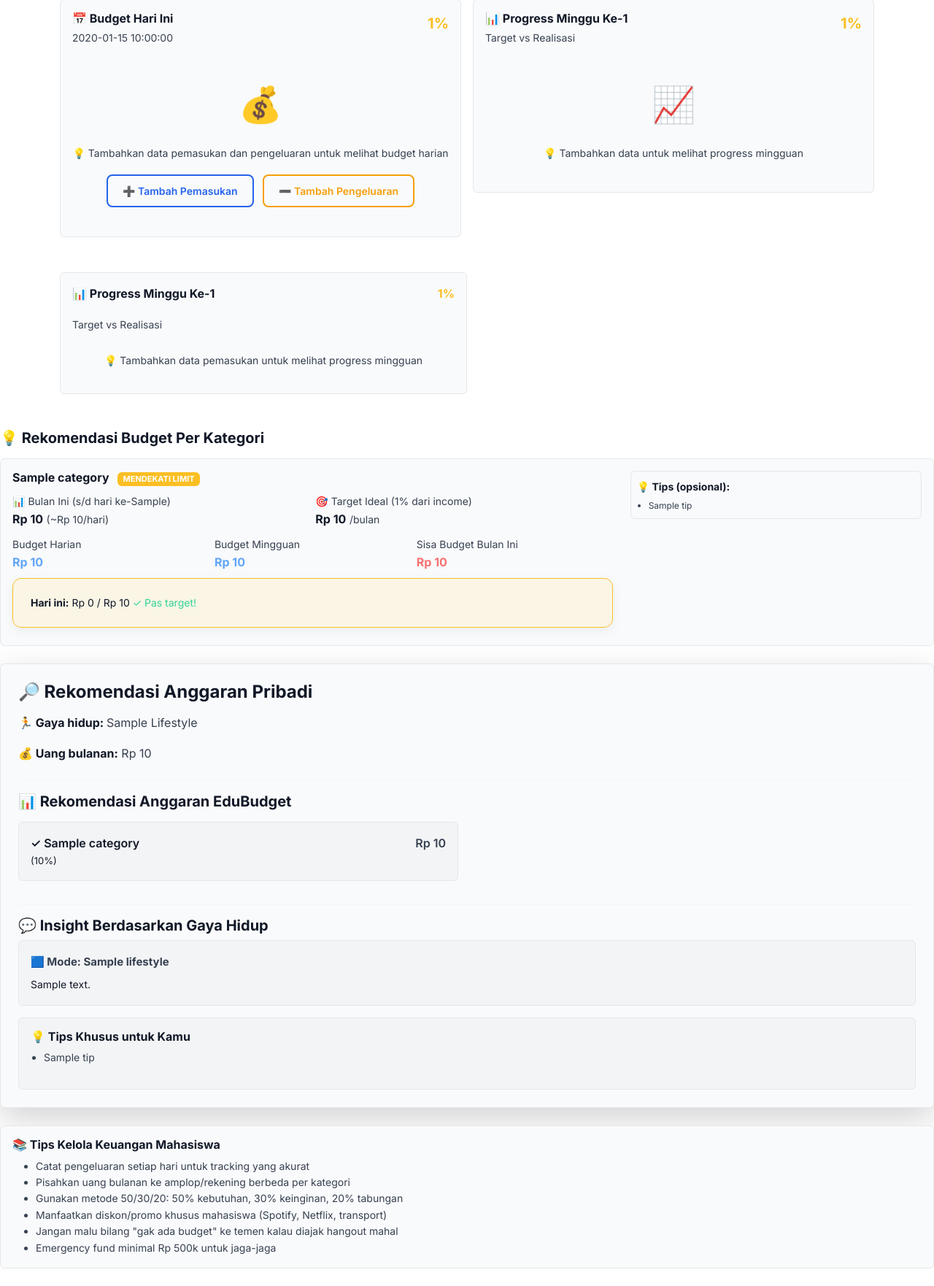
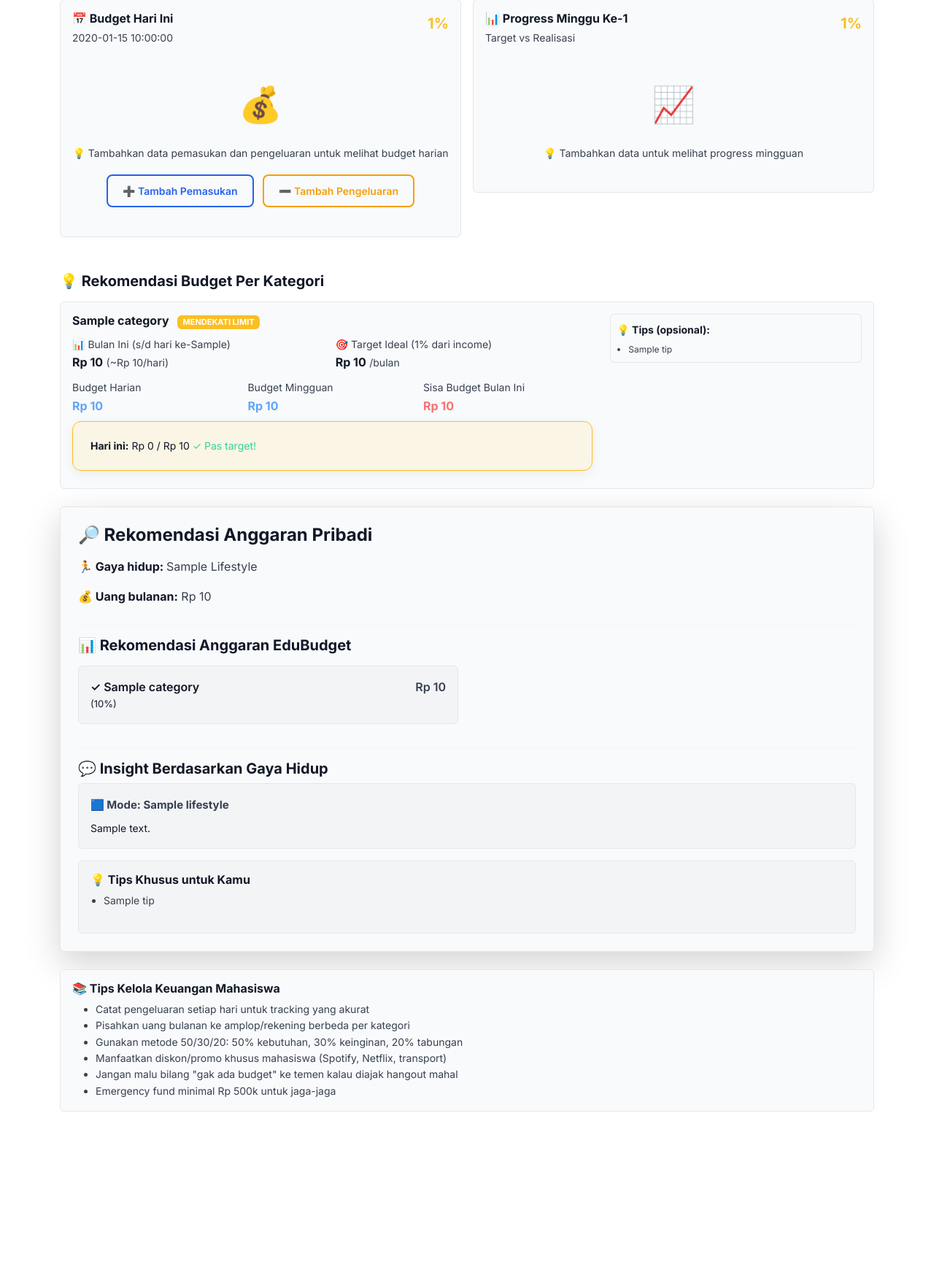
Before and after one commit to arkham55/edubadget, a Flask app: template templates/analytics.html in a window 1280 px wide. Shown: the part 719-2481 px from the top of the page at 73% size. After the commit the page ends 2242 px from the top, so only its background shows below. Run offline with Flask 3, Linux system fonts and the light colour scheme; the template is opened without the code that fills it: most values are stand-ins (such as "Sample title", 1, 10 or a date in 2020).

Commit message:
Update analytics.html

```diff
--- a/templates/analytics.html
+++ b/templates/analytics.html
@@ -126,12 +126,12 @@
                 <div class="text-end">
                     <div class="budget-percentage fw-bold fs-5"
                          style="color:{% if daily_status.status == 'success' %}#34d399{% elif daily_status.status == 'warning' %}#fbbf24{% else %}#f87171{% endif %};">
-                        {{ daily_status.percentage }}%
+                        {{ daily_status.percentage|round(1) }}%
                     </div>
                 </div>
             </div>
 
-            <!-- DATA BUDGET - UBAH KONDISI INI -->
+            <!-- DATA BUDGET - KONDISI YANG BENAR -->
             {% if daily_status.budget_limit > 0 or daily_status.spent > 0 %}
             <div class="budget-details">
                 <div class="d-flex justify-content-between align-items-center mb-2">
@@ -155,7 +155,7 @@
                 <div class="analytics-progress mb-3">
                     <div class="analytics-progress-bar {% if daily_status.status == 'success' %}progress-success{% elif daily_status.status == 'warning' %}progress-warning{% else %}progress-danger{% endif %}"
                          style="width:{{ daily_status.percentage if daily_status.percentage <= 100 else 100 }}%;">
-                        <strong>{{ daily_status.percentage }}%</strong>
+                        <strong>{{ daily_status.percentage|round(1) }}%</strong>
                     </div>
                 </div>
 
@@ -204,7 +204,7 @@
                 <div class="text-end">
                     <div class="budget-percentage fw-bold fs-5"
                          style="color:{% if weekly_progress.status == 'success' %}#34d399{% elif weekly_progress.status == 'warning' %}#fbbf24{% else %}#f87171{% endif %};">
-                        {{ weekly_progress.percentage }}%
+                        {{ weekly_progress.percentage|round(1) }}%
                     </div>
                 </div>
             </div>
@@ -233,7 +233,7 @@
                     <div class="progress-bar"
                          style="width:{{ weekly_progress.percentage if weekly_progress.percentage <= 100 else 100 }}%;
                                 background:{% if weekly_progress.status == 'success' %}#34d399{% elif weekly_progress.status == 'warning' %}#fbbf24{% else %}#f87171{% endif %};">
-                        <strong>{{ weekly_progress.percentage }}%</strong>
+                        <strong>{{ weekly_progress.percentage|round(1) }}%</strong>
                     </div>
                 </div>
 
@@ -260,68 +260,6 @@
                 <small style="color:var(--link);">
                     💡 Tambahkan data untuk melihat progress mingguan
                 </small>
-            </div>
-            {% endif %}
-        </div>
-    </div>
-</div>
-
-    <!-- Progress Mingguan -->
-    <div class="col-md-6">
-        <div class="p-3 rounded box-section">
-            <!-- HEADER DENGAN PERSEN -->
-            <div class="d-flex justify-content-between align-items-center mb-3">
-                <h6 class="fw-bold mb-0" style="color:var(--text);">📊 Progress Minggu Ke-{{ weekly_progress.week_num }}</h6>
-                <span class="budget-percentage fw-bold"
-                      style="color:{% if weekly_progress.status == 'success' %}#34d399{% elif weekly_progress.status == 'warning' %}#fbbf24{% else %}#f87171{% endif %};">
-                    {{ weekly_progress.percentage }}%
-                </span>
-            </div>
-
-            <div class="mb-2">
-                <small style="color:var(--link);">Target vs Realisasi</small>
-            </div>
-
-            {% if pemasukan > 0 %}
-            <div class="d-flex justify-content-between mb-2">
-                <span style="color:var(--text);">Target Mingguan:</span>
-                <strong style="color:var(--text);">Rp {{ "{:,}".format(weekly_progress.target|int) }}</strong>
-            </div>
-            <div class="d-flex justify-content-between mb-2">
-                <span style="color:var(--text);">Total Spending:</span>
-                <strong
-                    style="color:{% if weekly_progress.status == 'success' %}#34d399{% elif weekly_progress.status == 'warning' %}#fbbf24{% else %}#f87171{% endif %};">
-                    Rp {{ "{:,}".format(weekly_progress.spending|int) }}
-                </strong>
-            </div>
-            <div class="d-flex justify-content-between mb-3">
-                <span style="color:var(--text);">Sisa Budget:</span>
-                <strong style="color:{% if weekly_progress.remaining >= 0 %}#34d399{% else %}#f87171{% endif %};">
-                    Rp {{ "{:,}".format(weekly_progress.remaining|int) }}
-                </strong>
-            </div>
-            <div class="progress" style="height:25px;">
-                <div class="progress-bar"
-                    style="width:{{ weekly_progress.percentage if weekly_progress.percentage <= 100 else 100 }}%; background:{% if weekly_progress.status == 'success' %}#34d399{% elif weekly_progress.status == 'warning' %}#fbbf24{% else %}#f87171{% endif %};">
-                    <strong>{{ weekly_progress.percentage }}%</strong>
-                </div>
-            </div>
-            <div class="text-center mt-2">
-                <small style="color:var(--link);">
-                    {% if weekly_progress.spending == 0 %}
-                    ✨ Belum ada pengeluaran minggu ini
-                    {% elif weekly_progress.status == 'success' %}
-                    ✓ BAGUS
-                    {% elif weekly_progress.status == 'warning' %}
-                    ⚠ HATI-HATI
-                    {% else %}
-                    ✗ OVER BUDGET
-                    {% endif %}
-                </small>
-            </div>
-            {% else %}
-            <div class="text-center py-3">
-                <small style="color:var(--link);">💡 Tambahkan data pemasukan untuk melihat progress mingguan</small>
             </div>
             {% endif %}
         </div>
@@ -527,8 +465,6 @@
     </ul>
 </div>
 
-<!-- Replace SCRIPT SECTION at bottom of analytics.html -->
-
 <script>
     // ===== LOADING MANAGEMENT =====
     const loadingOverlay = document.getElementById('loading-overlay');
```
